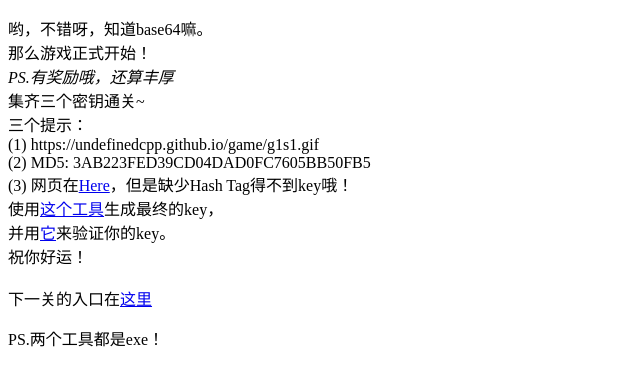
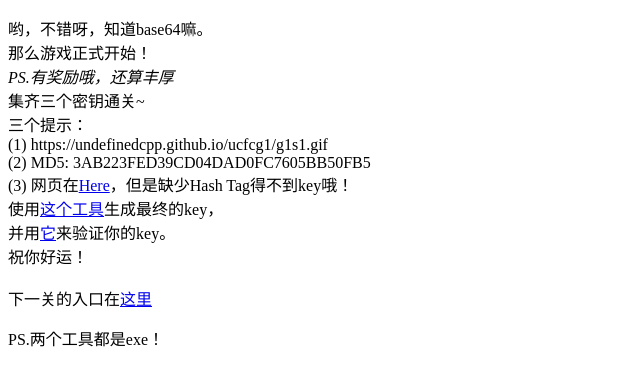
Before and after one commit to UndefinedCpp/undefinedcpp.github.io, a plain HTML site: page ucfcg1/entry.htm in a window 1280 px wide. Shown: the full height of the page, 0-640 px from the left. Drawn offline with Linux system fonts and the light colour scheme.

Commit message:
Update entry.htm

```diff
--- a/ucfcg1/entry.htm
+++ b/ucfcg1/entry.htm
@@ -7,7 +7,7 @@
 <i>PS.有奖励哦，还算丰厚</i><br>
 集齐三个密钥通关~<br>
 三个提示：<br>
-(1) https://undefinedcpp.github.io/game/g1s1.gif<br>
+(1) https://undefinedcpp.github.io/ucfcg1/g1s1.gif<br>
 (2) MD5: 3AB223FED39CD04DAD0FC7605BB50FB5<br>
 (3) 网页在<a href="K.htm">Here</a>，但是缺少Hash Tag得不到key哦！<br>
 使用<a href="genkey.exe">这个工具</a>生成最终的key，<br>
```
